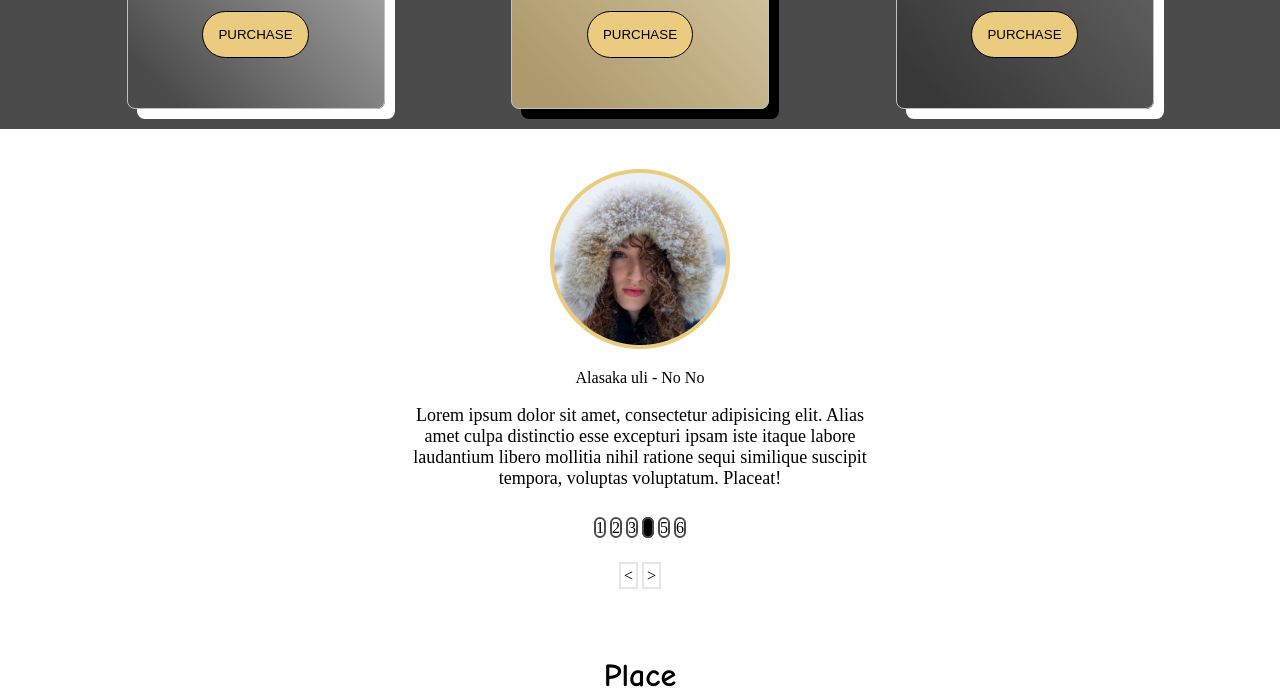
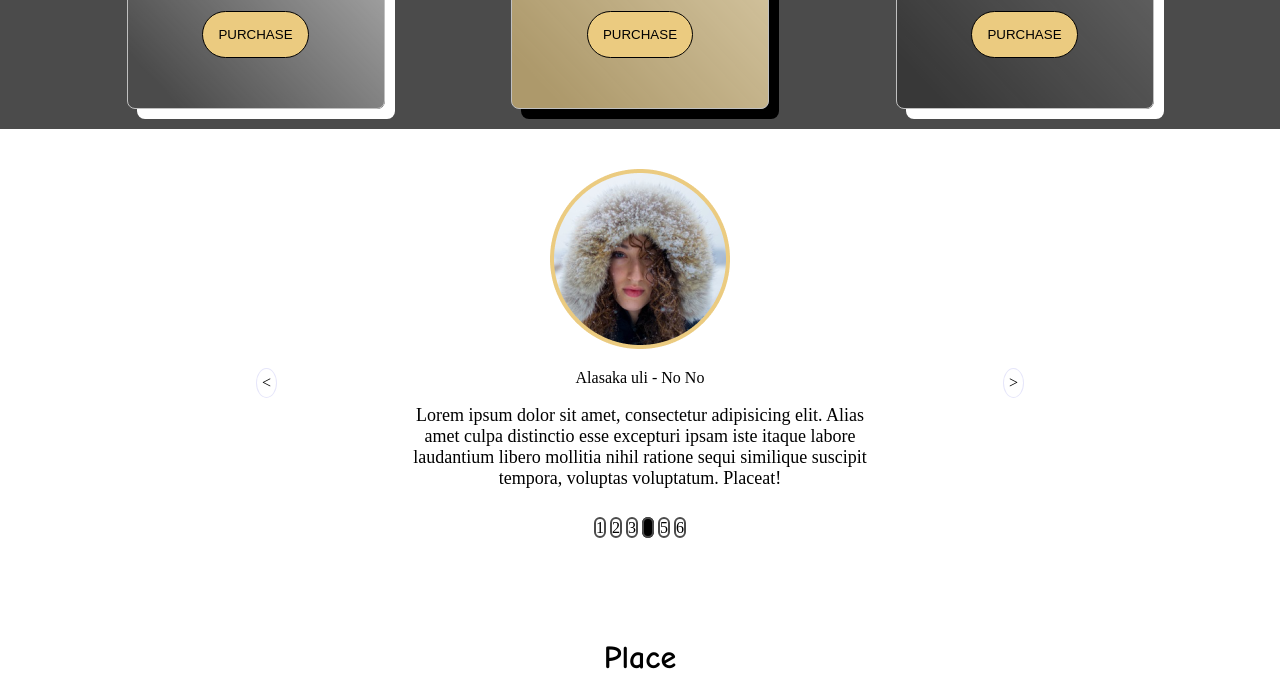
Before and after one commit to luyentap/practiceHtml, a plain HTML site: page index.html in a window 1280 px wide. Shown: the part 1640-2332 px from the top of the page. Drawn offline with Linux system fonts and the light colour scheme.

Commit message:
fix arrow left right

```diff
--- a/css/index.css
+++ b/css/index.css
@@ -313,6 +313,8 @@ header ul li a {
 .comment {
     text-align: center;
     padding: 40px;
+
+    position: relative;
 }
 
 
@@ -337,11 +339,24 @@ header ul li a {
 
 }
 
-.arrow {
+.arrow_left,.arrow_right {
     border: 2px solid #E6E6E6;
-    padding: 3px;
+    padding: 5px;
+    border: solid 1px lavender;
+    border-radius: 50%;
+
 }
 
+.arrow_left{
+    position: absolute;
+    left: 20%;
+    top:50%;
+}
+.arrow_right{
+    position: absolute;
+    right: 20%;
+    top:50%;
+}
 /*********** place *************/
 .places {
 
@@ -666,4 +681,6 @@ button:hover, input[type="button"]:hover, button[type="submit"]:hover {
     }
 }
 
+
+
 /*end of the effect and animation */
--- a/index.html
+++ b/index.html
@@ -159,8 +159,8 @@
         <span>6</span>
     </div>
 
-    <span class="arrow left"><</span>
-    <span class="arrow right">></span>
+    <span class="arrow_left"><</span>
+    <span class="arrow_right">></span>
 </section>
 
 
```
